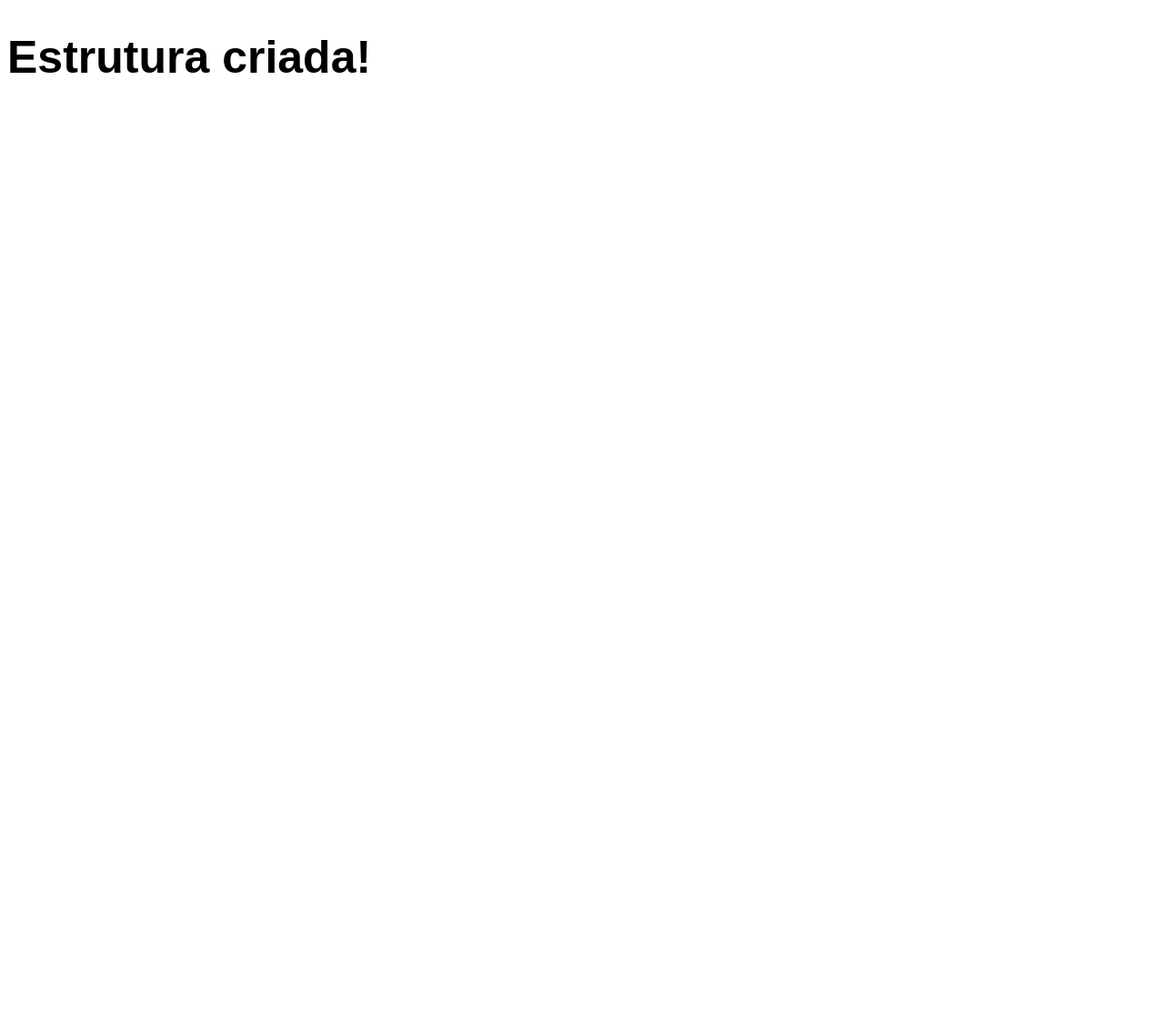
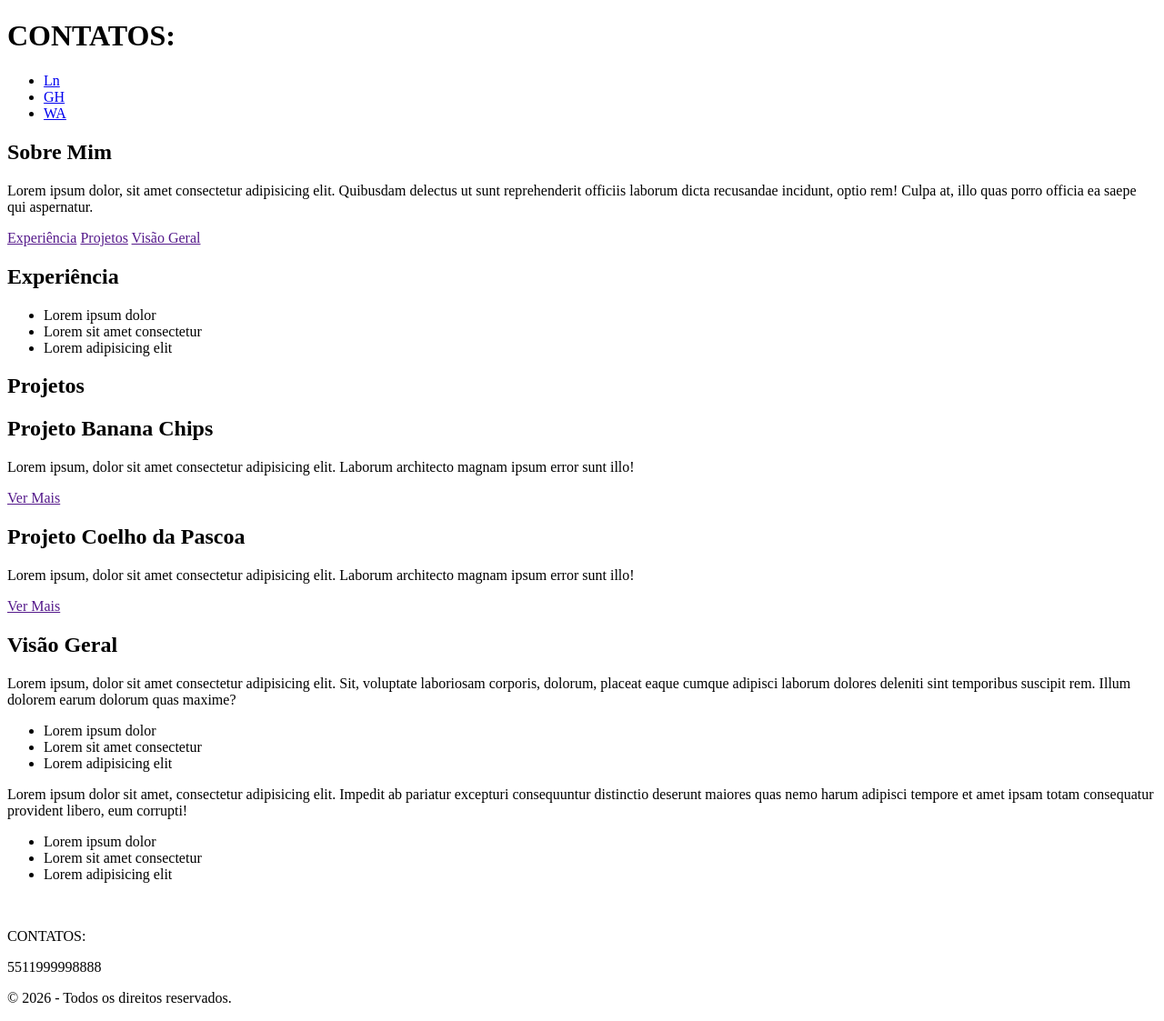
Before and after one commit to HeMoreira/My-Portfolio-Website, a Django app: page /pt-br/ in a window 1280 px wide. Shown: the whole page at 91% size. Before the commit the page ends 80 px from the top, so only its background shows below. Run offline with Django 5.2, Linux system fonts and the light colour scheme.

Commit message:
feat: html and css initial structure for portuguese_main_page

```diff
--- a/main/templates/main/portuguese_main_page.html
+++ b/main/templates/main/portuguese_main_page.html
@@ -4,5 +4,49 @@
 
 
 {% block main %}
-<h1>Estrutura criada!</h1>
+<article>
+    <h1>Sobre Mim</h1>
+    <p>Lorem ipsum dolor, sit amet consectetur adipisicing elit. Quibusdam delectus ut sunt reprehenderit officiis laborum dicta recusandae incidunt, optio rem! Culpa at, illo quas porro officia ea saepe qui aspernatur.</p>
+    <a href="">Experiência</a>
+    <a href="">Projetos</a>
+    <a href="">Visão Geral</a>
+</article>
+<article>
+    <h1>Experiência</h1>
+    <ul>
+        <li>Lorem ipsum dolor</li>
+        <li>Lorem sit amet consectetur</li>
+        <li>Lorem adipisicing elit</li>
+    </ul>
+</article>
+<article>
+    <h1>Projetos</h1>
+    <section>
+        <h2>Projeto Banana Chips</h2>
+        <p>Lorem ipsum, dolor sit amet consectetur adipisicing elit. Laborum architecto magnam ipsum error sunt illo!</p>
+        <a href="">Ver Mais</a>
+        <img src="" alt="">
+    </section>
+    <section>
+        <h2>Projeto Coelho da Pascoa</h2>
+        <p>Lorem ipsum, dolor sit amet consectetur adipisicing elit. Laborum architecto magnam ipsum error sunt illo!</p>
+        <a href="">Ver Mais</a>
+    </section>
+</article>
+<article>
+    <h1>Visão Geral</h1>
+    <p>Lorem ipsum, dolor sit amet consectetur adipisicing elit. Sit, voluptate laboriosam corporis, dolorum, placeat eaque cumque adipisci laborum dolores deleniti sint temporibus suscipit rem. Illum dolorem earum dolorum quas maxime?</p>
+    <ul>
+        <li>Lorem ipsum dolor</li>
+        <li>Lorem sit amet consectetur</li>
+        <li>Lorem adipisicing elit</li>
+    </ul>
+    <p>Lorem ipsum dolor sit amet, consectetur adipisicing elit. Impedit ab pariatur excepturi consequuntur distinctio deserunt maiores quas nemo harum adipisci tempore et amet ipsam totam consequatur provident libero, eum corrupti!</p>
+    <ul>
+        <li>Lorem ipsum dolor</li>
+        <li>Lorem sit amet consectetur</li>
+        <li>Lorem adipisicing elit</li>
+    </ul>
+    <img src="" alt="">
+</article>
 {% endblock %}
--- a/static/css/style.css
+++ b/static/css/style.css
@@ -1,4 +1,11 @@
-h1 {
-    font-family: Arial, Helvetica, sans-serif;
-    font-size: 50px;
+:root {
+    --primary-light: #a4e8ff;
+    --primary-color: #52a0ff;
+    --primary-dark: #425adf;
+    --background-black: #020a13;
+    --background-blue: #061c38;
+    --text-dark: #1f1f1f;
+    --text-yellow: #ffdd00;
+    --text-light: #f5f5f5;
+    --filter-black: rgba(15, 15, 15, 0.3);
 }
--- a/templates/base.html
+++ b/templates/base.html
@@ -10,12 +10,22 @@
 </head>
 <body>
     <header>
-
+        <h1>CONTATOS:</h1>
+        <nav>
+            <ul>
+                <li><a href="https://www.linkedin.com/in/henrique-ferreira-moreira-a4281b321/">Ln</a></li>
+                <li><a href="https://github.com/HeMoreira">GH</a></li>
+                <li><a href="https://wa.me/5511966459097">WA</a></li>
+            </ul>
+        </nav>
     </header>
     {% block main %}
     {% endblock %}
     <footer>
-
+        <p>CONTATOS:</p>
+        <p>5511999998888</p>
+        <p></p>
+        <p>&copy; 2026 - Todos os direitos reservados.</p>
     </footer>
 </body>
 </html>
```
